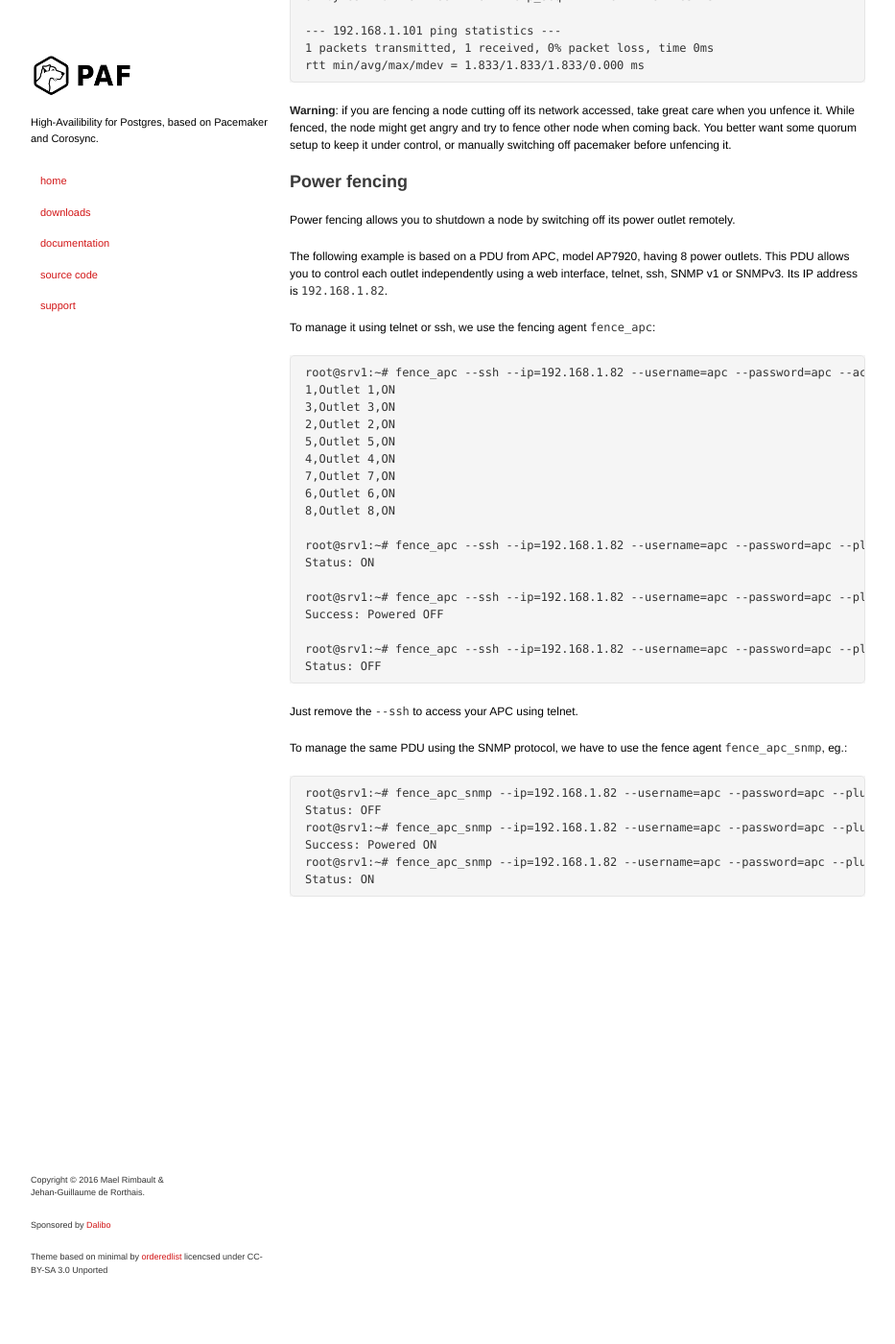
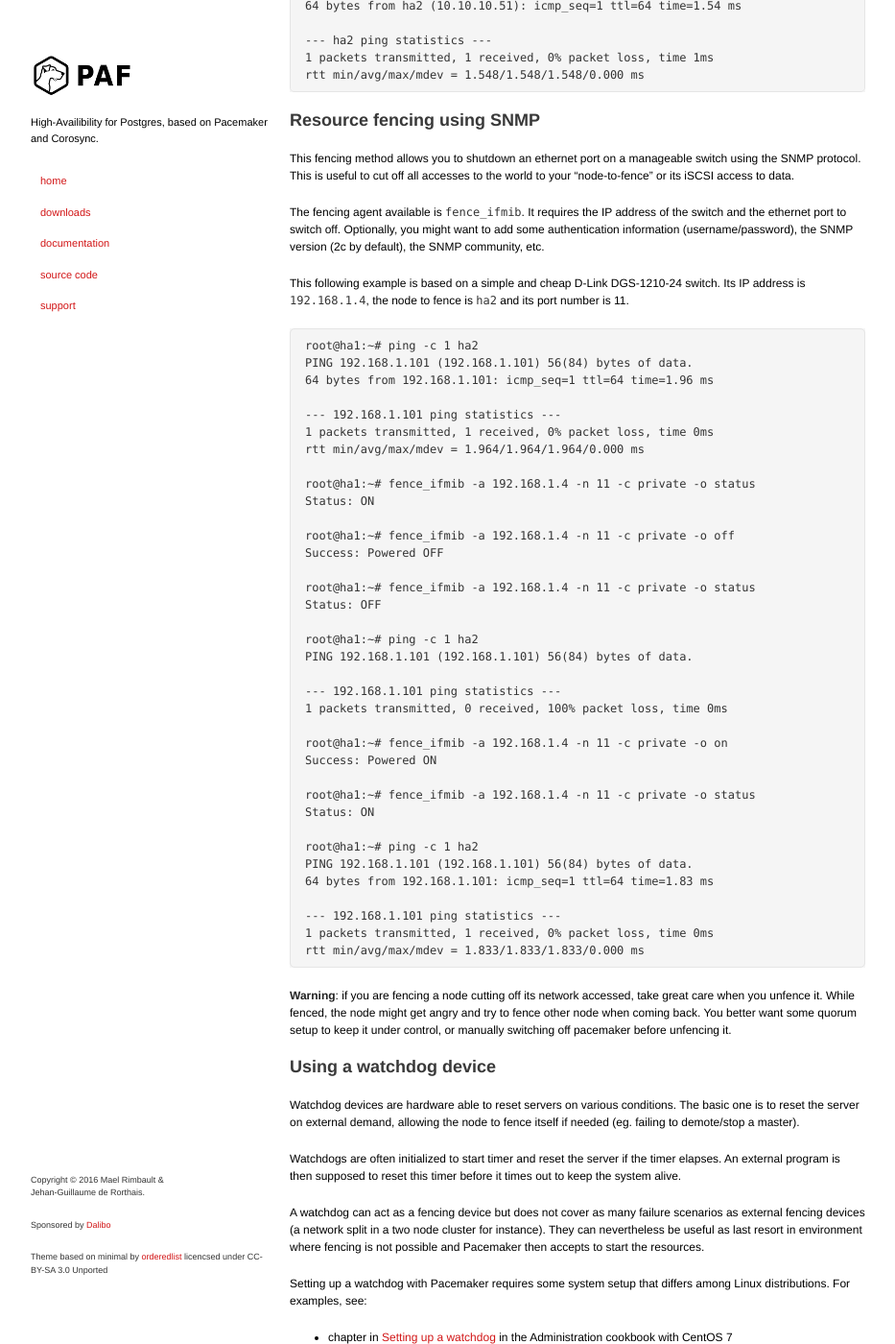
Before and after one commit to ClusterLabs/PAF, a Jekyll site: the page built from fencing.md, in a window 1280 px wide and 1400 px high, scrolled down 3230 px. Shown: the whole window at 96% size, without its empty margins (173-1106 px from the left). Built offline with Jekyll 4.4.1, drawn with Linux system fonts in a browser that asks for light colours; some of the changed text lies outside the part shown.

Commit message:
Add documentation about watchdog

````diff
--- a/CentOS-7-admin-cookbook.md
+++ b/CentOS-7-admin-cookbook.md
@@ -16,6 +16,7 @@
 * [PostgreSQL minor upgrade](#postgresql-minor-upgrade)
 * [Adding a node](#adding-a-node)
 * [Removing a node](#removing-a-node)
+* [Setting up a watchdog](#setting-up-a-watchdog)
 * [Forbidding a PAF resource on a node](#forbidding-a-paf-resource-on-a-node)
 
 
@@ -171,16 +172,16 @@
 On this new node, setup the pcsd deamon and its authentication:
 
 ```
-passwd hacluster
-systemctl enable pcsd
-systemctl start pcsd
-pcs cluster auth srv1 srv2 srv3 -u hacluster
+# passwd hacluster
+# systemctl enable pcsd
+# systemctl start pcsd
+# pcs cluster auth srv1 srv2 srv3 -u hacluster
 ```
 
 On all other nodes, authenticate to the new node:
 
 ```
-pcs cluster auth srv3 -u hacluster
+# pcs cluster auth srv3 -u hacluster
 ```
 
 We are now ready to add the new node.
@@ -191,14 +192,14 @@
 {: .notice}
 
 ```
-pcs cluster node add srv3
+# pcs cluster node add srv3
 ```
 
 > __NOTE__: If corosync is set up to use multiple network for redundancy, use
 > the following command:
 >
 > ```
-> pcs cluster node add srv3,srv3-alt
+> # pcs cluster node add srv3,srv3-alt
 > ```
 {: .notice}
 
@@ -206,7 +207,7 @@
 it doesn't hurt anyway):
 
 ```
-pcs cluster reload corosync
+# pcs cluster reload corosync
 ```
 
 Fencing is mandatory. See: [http://dalibo.github.com/PAF/fencing.html]({{ site.baseurl }}/fencing.html).
@@ -216,14 +217,17 @@
 only fence `srv3`:
 
 ```
-pcs stonith create fence_vm_srv3 fence_virsh pcmk_host_check="static-list" pcmk_host_list="srv3" ipaddr="192.168.122.1" login="<username>" port="srv3-c7" action="off" identity_file="/root/.ssh/id_rsa"
-pcs constraint location fence_vm_srv3 avoids srv3=INFINITY
+# pcs stonith create fence_vm_srv3 fence_virsh pcmk_host_check="static-list" \
+    pcmk_host_list="srv3" ipaddr="192.168.122.1"                             \
+    login="<username>" port="srv3-c7" identity_file="/root/.ssh/id_rsa"      \
+    action="off"
+# pcs constraint location fence_vm_srv3 avoids srv3=INFINITY
 ```
 
 We can now start the cluster on `srv3`!
 
 ```
-pcs cluster start
+# pcs cluster start
 ```
 
 After some time checking the integration of `srv3` in the cluster using `crm_mon`
@@ -231,11 +235,92 @@
 the new node. We actually need to allow one more clone in the cluster:
 
 ```
-pcs resource meta pgsql-ha clone-max=3
+# pcs resource meta pgsql-ha clone-max=3
 ```
 
 Your standby instance should start shortly.
 
+
+## Setting up a watchdog
+
+First, read [the watchdog chapter]({{ site.baseurl }}/fencing.html#using-a-watchdog-device)
+of the "How to fence your node" documentation page for some theory.
+
+We now explain how to setup a watchdog device as a fencing method in
+Pacemaker. The `i6300esb` watchdog "hardware" has been added to the virtual
+machines in our demo cluster. This hardware is correctly discovered on boot by
+the kernel:
+
+~~~
+Dec  7 14:47:21 srv1 kernel: i6300esb: Intel 6300ESB WatchDog Timer Driver v0.05
+Dec  7 14:47:21 srv1 kernel: i6300esb: initialized (0xffffc90000128000). heartbeat=30 sec (nowayout=0)
+~~~
+
+> in your test environment, you could use a software watchdog from the Linux
+> kernel called `softdog`. This is fine as far as this is just for demo purpose
+> or very last possible solution. You should definitely rely on a hardware
+> watchdog which is not tied to the operating system.
+{: .notice}
+
+First we need to stop the cluster to set everything up. The watchdog capability
+is detected by the cluster manager on each node during the cluster startup.
+
+~~~
+# pcs cluster stop --all
+~~~
+
+Install and enable `sbd`. This small deamon is the glue between the watchdog
+device and the inter-communication with Pacemaker:
+
+~~~
+# yum install -y sbd
+# systemctl enable sbd.service
+~~~
+
+Edit `/etc/sysconfig/sbd` and make sure you
+have `SBD_PACEMAKER=yes`, `SBD_WATCHDOG_DEV` pointing to the correct device
+and adjust the value of `SBD_WATCHDOG_TIMEOUT` to suit your need. This last
+variable is the time sbd will use to initialize the recurrent hardware watchdog
+timer.
+
+Start the cluster:
+
+~~~
+# pcs cluster start --all
+~~~
+
+If needed, adjust the `stonith-watchdog-timeout` cluster property:
+
+~~~~
+# pcs property set stonith-watchdog-timeout=10s
+~~~~
+
+A good value for `stonith-watchdog-timeout` is the double
+of `SBD_WATCHDOG_TIMEOUT`.
+
+After some seconds, the following command should return true:
+
+~~~
+# pcs property show | grep have-watchdog
+ have-watchdog: true
+~~~
+
+Now, if you kill the sbd process, the node should reset itself in less
+than `SBD_WATCHDOG_TIMEOUT` seconds:
+
+~~~
+# killall -9 sbd
+~~~
+
+Using the following command should ask the remote node to fence itself using
+its watchdog (if no other fencing device exist):
+
+~~~
+# stonith_admin -F srv1
+~~~
+
+If you stop Pacemaker but not Corosync or simulate a resource failing to
+stop or a resource fatal error, the node should fence itself immediately.
 
 ## Removing a node
 
@@ -263,7 +348,7 @@
 The last command change the maximum clone allowed in the cluster:
 
 ```
-pcs resource meta pgsql-ha clone-max=2
+# pcs resource meta pgsql-ha clone-max=2
 ```
 
 
@@ -277,7 +362,7 @@
 called `pgsql-ha` to run on node called `srv3`:
 
 ```
-pcs constraint location pgsql-ha rule resource-discovery=never score=-INFINITY \#uname eq srv3
+# pcs constraint location pgsql-ha rule resource-discovery=never score=-INFINITY \#uname eq srv3
 ```
 
 This creates constraint location associated to a rule allowing us to
--- a/fencing.md
+++ b/fencing.md
@@ -22,7 +22,7 @@
 
 - I/O fencing (aka. resource fencing): interrupt network access, SAN access
   through Fibre channel, etc.
-- Power fencing: using an UPS, PDU, embeded IPMI
+- Node fencing: using some power devices like an UPS, PDU, embeded IPMI
 
 With the advent of virtualization, we could add another kind of fencing where
 the VM asks the hypervisor to force-shutdown one of its relatives.
@@ -50,7 +50,62 @@
 - <https://ourobengr.com/ha/>
 - <https://ourobengr.com/stonith-story/>
 
-## Virtual fencing using libvirtd and virsh
+Fencing examples:
+
+- [Node fencing using a PDU](#node-fencing-using-a-pdu)
+- [Node fencing using libvirtd and virsh](#node-fencing-using-libvirtd-and-virsh)
+- [Resource fencing using SNMP](#resource-fencing-using-snmp)
+- [Using a watchdog device](#using-a-watchdog-device)
+
+## Node fencing using a PDU
+
+Power fencing allows you to shutdown a node by switching off its power outlet
+remotely.
+
+The following example is based on a PDU from APC, model AP7920,
+having 8 power outlets. This PDU allows you to control each outlet
+independently using a web interface, telnet, ssh, SNMP v1 or SNMPv3. Its IP
+address is `192.168.1.82`.
+
+To manage it using telnet or ssh, we use the fencing agent `fence_apc`:
+
+```
+root@srv1:~# fence_apc --ssh --ip=192.168.1.82 --username=apc --password=apc --action=list-status
+1,Outlet 1,ON
+3,Outlet 3,ON
+2,Outlet 2,ON
+5,Outlet 5,ON
+4,Outlet 4,ON
+7,Outlet 7,ON
+6,Outlet 6,ON
+8,Outlet 8,ON
+
+root@srv1:~# fence_apc --ssh --ip=192.168.1.82 --username=apc --password=apc --plug=1 --action=status
+Status: ON
+
+root@srv1:~# fence_apc --ssh --ip=192.168.1.82 --username=apc --password=apc --plug=1 --action=off
+Success: Powered OFF
+
+root@srv1:~# fence_apc --ssh --ip=192.168.1.82 --username=apc --password=apc --plug=1 --action=status
+Status: OFF
+```
+
+Just remove the `--ssh` to access your APC using telnet.
+
+To manage the same PDU using the SNMP protocol, we have to use the fence agent
+`fence_apc_snmp`, eg.:
+
+```
+root@srv1:~# fence_apc_snmp --ip=192.168.1.82 --username=apc --password=apc --plug=1 --action=status
+Status: OFF
+root@srv1:~# fence_apc_snmp --ip=192.168.1.82 --username=apc --password=apc --plug=1 --action=on
+Success: Powered ON
+root@srv1:~# fence_apc_snmp --ip=192.168.1.82 --username=apc --password=apc --plug=1 --action=status
+Status: ON
+```
+
+
+## Node fencing using libvirtd and virsh
 
 This is the easier fencing method when testing your cluster in a virtualized
 environment. It relies on the fencing agent called `fence_virsh`. This tutorial
@@ -66,8 +121,8 @@
 The VMs has been created using `qemu-kvm` through the `virt-manager` user
 interface.
 
-After installing these packages and creating your VMs, root should be able to
-list them using `virsh`:
+After installing these packages and creating your VMs, root (or another system
+with some more setup) should be able to list them using `virsh`:
 
 ```
 root@hv:~# virsh list --all
@@ -92,9 +147,10 @@
 ```
 
 
-The fencing agent `fence_virsh` is quite simple: it connects as root on the
-hypervisor using SSH, then use `virsh` as you would have done to stop a VM. You
-just need to make sure your VMs are able to connect as root to your hypervisor.
+The fencing agent `fence_virsh` is quite simple: it connects as root (it is
+possible to use a normal user with some more setup though) on the hypervisor
+using SSH, then use `virsh` as you would have done to stop a VM. You just need
+to make sure your VMs are able to connect as root to your hypervisor.
 
 If you don't know how to configure SSH to allow a remote connexion without
 password, here is an example using `hv` (the hypervisor) and `ha1`. As root on
@@ -151,7 +207,7 @@
 ```
 
 
-## I/O fencing using SNMP
+## Resource fencing using SNMP
 
 This fencing method allows you to shutdown an ethernet port on a manageable
 switch using the SNMP protocol. This is useful to cut off all accesses to the
@@ -211,49 +267,24 @@
 back. You better want some quorum setup to keep it under control, or manually
 switching off pacemaker before unfencing it.
 
-## Power fencing
+## Using a watchdog device
 
-Power fencing allows you to shutdown a node by switching off its power outlet
-remotely.
+Watchdog devices are hardware able to reset servers on various conditions. The
+basic one is to reset the server on external demand, allowing the node to
+fence itself if needed (eg. failing to demote/stop a master).
 
-The following example is based on a PDU from APC, model AP7920,
-having 8 power outlets. This PDU allows you to control each outlet
-independently using a web interface, telnet, ssh, SNMP v1 or SNMPv3. Its IP
-address is `192.168.1.82`.
+Watchdogs are often initialized to start timer and reset the server if the timer
+elapses. An external program is then supposed to reset this timer before it
+times out to keep the system alive.
 
-To manage it using telnet or ssh, we use the fencing agent `fence_apc`:
+A watchdog can act as a fencing device but does not cover as many failure
+scenarios as external fencing devices (a network split in a two node cluster for
+instance). They can nevertheless be useful as last resort in environment where
+fencing is not possible and Pacemaker then accepts to start the resources.
 
-```
-root@srv1:~# fence_apc --ssh --ip=192.168.1.82 --username=apc --password=apc --action=list-status
-1,Outlet 1,ON
-3,Outlet 3,ON
-2,Outlet 2,ON
-5,Outlet 5,ON
-4,Outlet 4,ON
-7,Outlet 7,ON
-6,Outlet 6,ON
-8,Outlet 8,ON
+Setting up a watchdog with Pacemaker requires some system setup that differs
+among Linux distributions. For examples, see:
 
-root@srv1:~# fence_apc --ssh --ip=192.168.1.82 --username=apc --password=apc --plug=1 --action=status
-Status: ON
-
-root@srv1:~# fence_apc --ssh --ip=192.168.1.82 --username=apc --password=apc --plug=1 --action=off
-Success: Powered OFF
-
-root@srv1:~# fence_apc --ssh --ip=192.168.1.82 --username=apc --password=apc --plug=1 --action=status
-Status: OFF
-```
-
-Just remove the `--ssh` to access your APC using telnet.
-
-To manage the same PDU using the SNMP protocol, we have to use the fence agent
-`fence_apc_snmp`, eg.:
-
-```
-root@srv1:~# fence_apc_snmp --ip=192.168.1.82 --username=apc --password=apc --plug=1 --action=status
-Status: OFF
-root@srv1:~# fence_apc_snmp --ip=192.168.1.82 --username=apc --password=apc --plug=1 --action=on
-Success: Powered ON
-root@srv1:~# fence_apc_snmp --ip=192.168.1.82 --username=apc --password=apc --plug=1 --action=status
-Status: ON
-```
+* chapter in [Setting up a watchdog]({{ site.baseurl }}/CentOS-7-admin-cookbook.html#Setting up a watchdog)
+  in the Administration cookbook with CentOS 7
+* WIP for debian 8
````
Also changed, not shown: other parts of fencing.md (+1 -1 lines).
